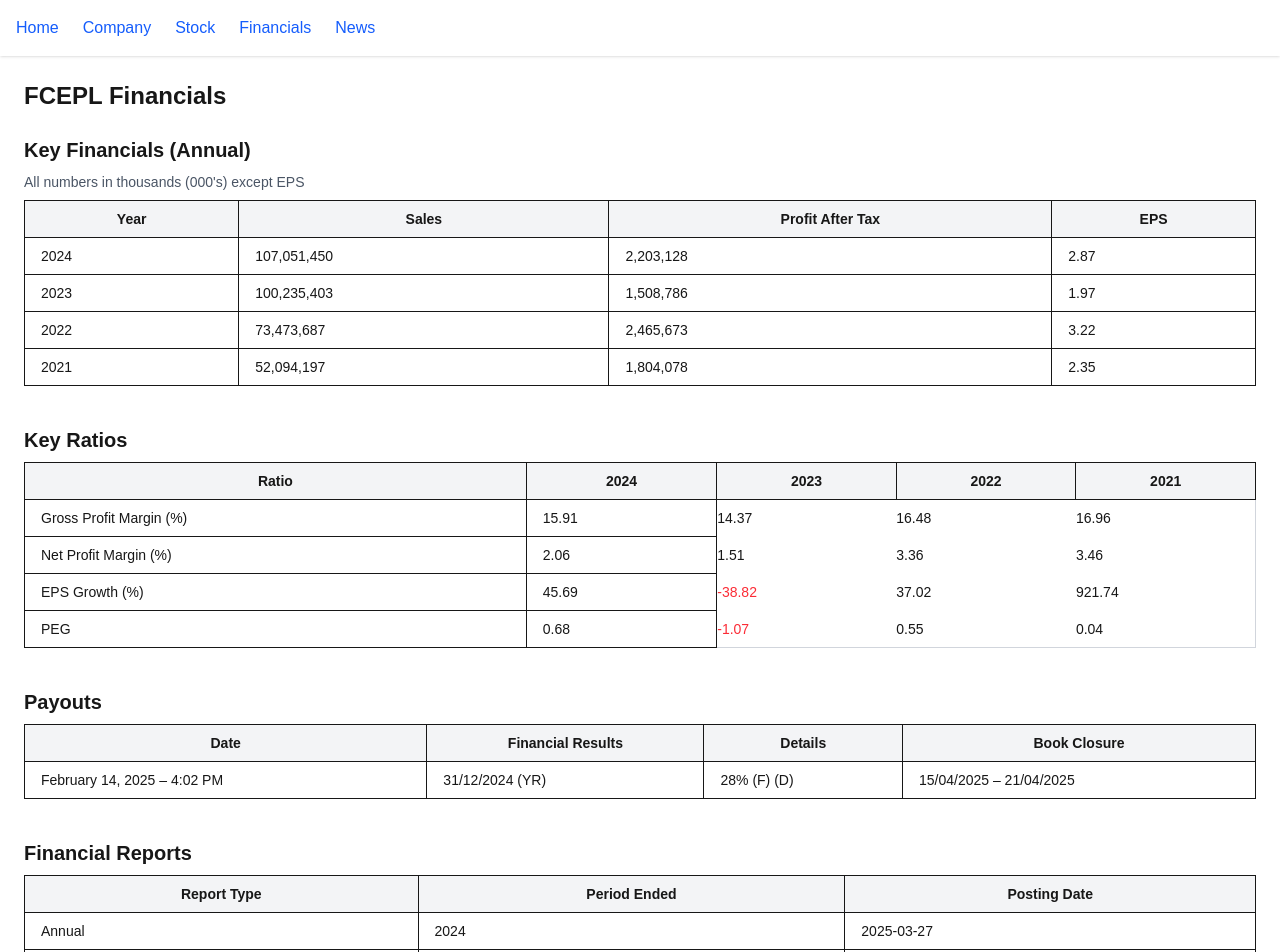
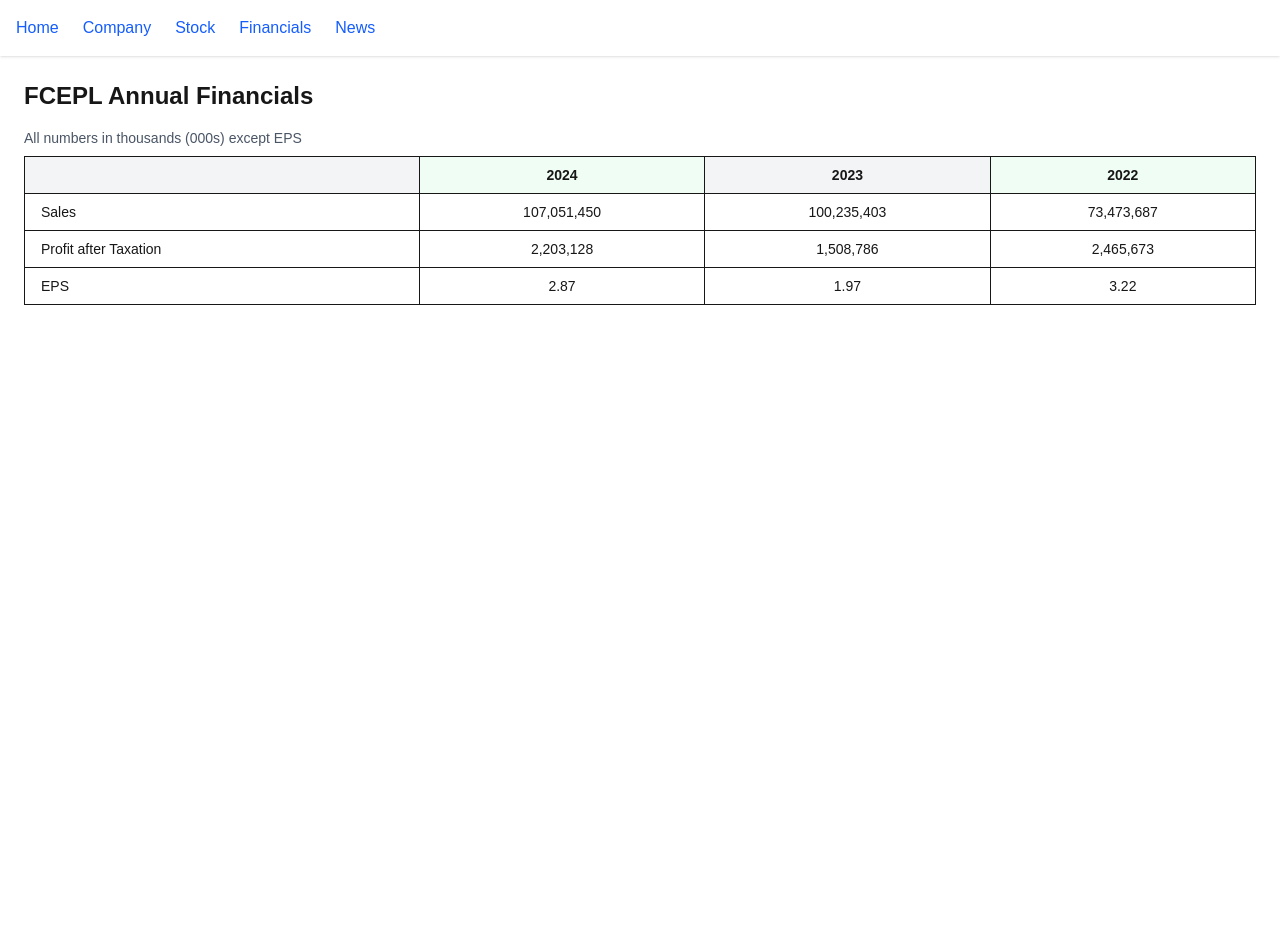
Before and after one commit to zulfiqaralimir/FCEPL-research, a Next.js app: page /financials in a window 1280 px wide. Shown: the top 952 px of the page. After the commit the page ends 800 px from the top, so only its background shows below. Built offline with nearby package versions, Linux system fonts and the light colour scheme.

Commit message:
Updated financials page to show annual summary only (2022–2024)

```diff
--- a/app/financials/page.tsx
+++ b/app/financials/page.tsx
@@ -1,141 +1,42 @@
 export default function FinancialsPage() {
     return (
-      <div className="space-y-10">
-        <h1 className="text-2xl font-bold mb-6">FCEPL Financials</h1>
+      <div>
+        <h1 className="text-2xl font-bold mb-4">FCEPL Annual Financials</h1>
 
-        {/* Financial Summary */}
-        <section>
-          <h2 className="text-xl font-semibold mb-2">Key Financials (Annual)</h2>
-          <p className="text-sm text-gray-600 mb-2">All numbers in thousands (000's) except EPS</p>
+        <p className="text-sm text-gray-600 mb-2">
+          All numbers in thousands (000s) except EPS
+        </p>
+
         <table className="w-full table-auto border border-gray-300 text-sm">
-            <thead className="bg-gray-100 font-semibold">
+          <thead className="bg-gray-100 font-semibold text-center">
             <tr>
-                <th className="border px-4 py-2">Year</th>
-                <th className="border px-4 py-2">Sales</th>
-                <th className="border px-4 py-2">Profit After Tax</th>
-                <th className="border px-4 py-2">EPS</th>
+              <th className="border px-4 py-2"></th>
+              <th className="border px-4 py-2 bg-green-50">2024</th>
+              <th className="border px-4 py-2">2023</th>
+              <th className="border px-4 py-2 bg-green-50">2022</th>
             </tr>
           </thead>
-            <tbody>
-              {[
-                { year: 2024, sales: "107,051,450", profit: "2,203,128", eps: "2.87" },
-                { year: 2023, sales: "100,235,403", profit: "1,508,786", eps: "1.97" },
-                { year: 2022, sales: "73,473,687", profit: "2,465,673", eps: "3.22" },
-                { year: 2021, sales: "52,094,197", profit: "1,804,078", eps: "2.35" },
-              ].map((row) => (
-                <tr key={row.year}>
-                  <td className="border px-4 py-2">{row.year}</td>
-                  <td className="border px-4 py-2">{row.sales}</td>
-                  <td className="border px-4 py-2">{row.profit}</td>
-                  <td className="border px-4 py-2">{row.eps}</td>
-                </tr>
-              ))}
-            </tbody>
-          </table>
-        </section>
-
-        {/* Ratios */}
-        <section>
-          <h2 className="text-xl font-semibold mb-2">Key Ratios</h2>
-          <table className="w-full table-auto border border-gray-300 text-sm">
-            <thead className="bg-gray-100 font-semibold">
+          <tbody className="text-center">
             <tr>
-                <th className="border px-4 py-2">Ratio</th>
-                <th className="border px-4 py-2">2024</th>
-                <th className="border px-4 py-2">2023</th>
-                <th className="border px-4 py-2">2022</th>
-                <th className="border px-4 py-2">2021</th>
-              </tr>
-            </thead>
-            <tbody>
-              <tr>
-                <td className="border px-4 py-2">Gross Profit Margin (%)</td>
-                <td className="border px-4 py-2">15.91</td>
-                <td>14.37</td>
-                <td>16.48</td>
-                <td>16.96</td>
+              <td className="border px-4 py-2 font-medium text-left">Sales</td>
+              <td className="border px-4 py-2">107,051,450</td>
+              <td className="border px-4 py-2">100,235,403</td>
+              <td className="border px-4 py-2">73,473,687</td>
             </tr>
             <tr>
-                <td className="border px-4 py-2">Net Profit Margin (%)</td>
-                <td className="border px-4 py-2">2.06</td>
-                <td>1.51</td>
-                <td>3.36</td>
-                <td>3.46</td>
+              <td className="border px-4 py-2 font-medium text-left">Profit after Taxation</td>
+              <td className="border px-4 py-2">2,203,128</td>
+              <td className="border px-4 py-2">1,508,786</td>
+              <td className="border px-4 py-2">2,465,673</td>
             </tr>
             <tr>
-                <td className="border px-4 py-2">EPS Growth (%)</td>
-                <td className="border px-4 py-2">45.69</td>
-                <td className="text-red-500">-38.82</td>
-                <td>37.02</td>
-                <td>921.74</td>
-              </tr>
-              <tr>
-                <td className="border px-4 py-2">PEG</td>
-                <td className="border px-4 py-2">0.68</td>
-                <td className="text-red-500">-1.07</td>
-                <td>0.55</td>
-                <td>0.04</td>
+              <td className="border px-4 py-2 font-medium text-left">EPS</td>
+              <td className="border px-4 py-2">2.87</td>
+              <td className="border px-4 py-2">1.97</td>
+              <td className="border px-4 py-2">3.22</td>
             </tr>
           </tbody>
         </table>
-        </section>
-
-        {/* Payouts */}
-        <section>
-          <h2 className="text-xl font-semibold mb-2">Payouts</h2>
-          <table className="w-full table-auto border border-gray-300 text-sm">
-            <thead className="bg-gray-100 font-semibold">
-              <tr>
-                <th className="border px-4 py-2">Date</th>
-                <th className="border px-4 py-2">Financial Results</th>
-                <th className="border px-4 py-2">Details</th>
-                <th className="border px-4 py-2">Book Closure</th>
-              </tr>
-            </thead>
-            <tbody>
-              <tr>
-                <td className="border px-4 py-2">February 14, 2025 – 4:02 PM</td>
-                <td className="border px-4 py-2">31/12/2024 (YR)</td>
-                <td className="border px-4 py-2">28% (F) (D)</td>
-                <td className="border px-4 py-2">15/04/2025 – 21/04/2025</td>
-              </tr>
-            </tbody>
-          </table>
-        </section>
-
-        {/* Financial Reports */}
-        <section>
-          <h2 className="text-xl font-semibold mb-2">Financial Reports</h2>
-          <table className="w-full table-auto border border-gray-300 text-sm">
-            <thead className="bg-gray-100 font-semibold">
-              <tr>
-                <th className="border px-4 py-2">Report Type</th>
-                <th className="border px-4 py-2">Period Ended</th>
-                <th className="border px-4 py-2">Posting Date</th>
-              </tr>
-            </thead>
-            <tbody>
-              {[
-                ["Annual", "2024", "2025-03-27"],
-                ["Quarterly", "2024-09-30", "2024-10-30"],
-                ["Quarterly", "2024-06-30", "2024-08-29"],
-                ["Annual", "2023", "2024-04-08"],
-                ["Quarterly", "2023-09-30", "2023-10-26"],
-                ["Quarterly", "2023-06-30", "2023-08-30"],
-                ["Quarterly", "2023-03-31", "2023-04-28"],
-                ["Annual", "2022", "2023-03-27"],
-                ["Quarterly", "2022-09-30", "2022-10-28"],
-                ["Quarterly", "2022-06-30", "2022-08-31"],
-              ].map(([type, period, posted], i) => (
-                <tr key={i}>
-                  <td className="border px-4 py-2">{type}</td>
-                  <td className="border px-4 py-2">{period}</td>
-                  <td className="border px-4 py-2">{posted}</td>
-                </tr>
-              ))}
-            </tbody>
-          </table>
-        </section>
       </div>
     );
   }
```
Lines whose indentation alone changed are shown as unchanged.
